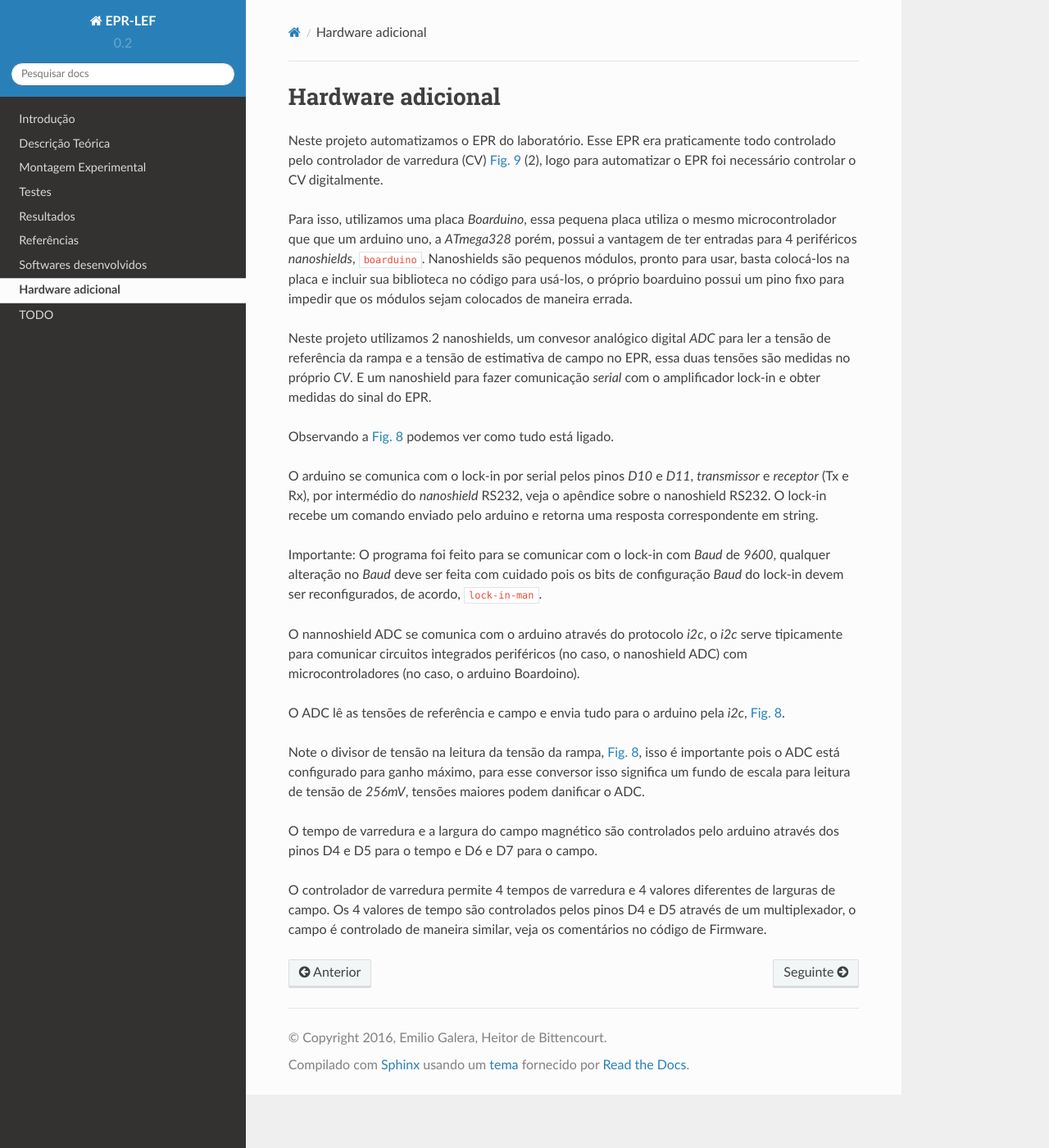
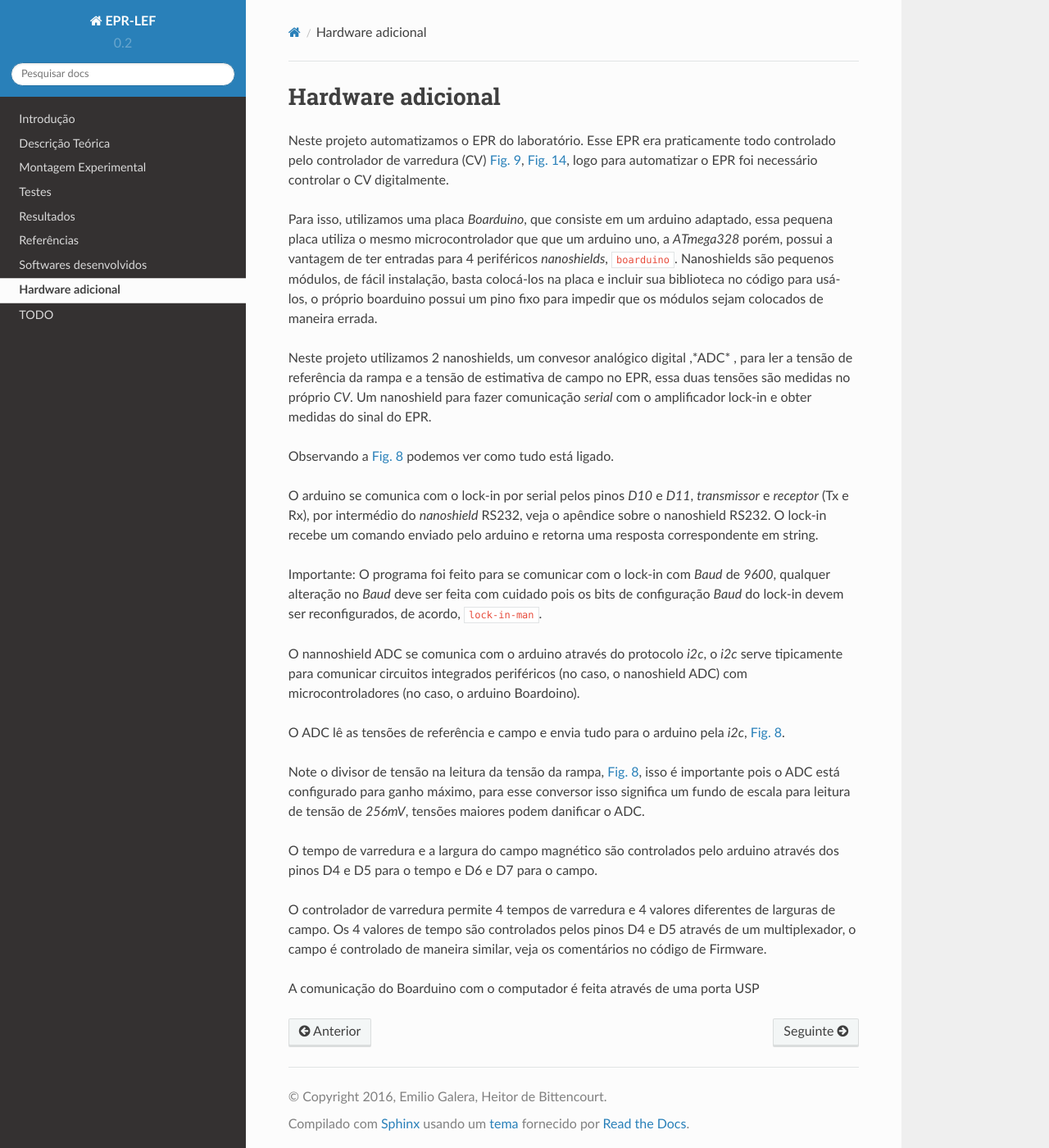
Before and after one commit to heitorPB/EPR-LEF, a Sphinx documentation site: the page built from doc/Hardware.rst, in a window 1280 px wide and 1400 px high. Shown: the whole window at 82% size. Built offline with Sphinx 7.4.7 and the Read the Docs theme 2.0.0, drawn with Linux system fonts in a browser that asks for light colours; cross-references to code outside the pages are shown as plain code.

Commit message:
Fim do Hardware

```diff
--- a/doc/Hardware.rst
+++ b/doc/Hardware.rst
@@ -3,19 +3,21 @@ Hardware adicional
 ==================
 
 Neste projeto automatizamos o EPR do laboratório. Esse EPR era praticamente
-todo controlado pelo controlador de varredura (CV) :numref:`fig_sala` (2), logo
-para automatizar o EPR foi necessário controlar o CV digitalmente.
+todo controlado pelo controlador de varredura (CV) :numref:`fig_sala`,
+:numref:`fig_controlador_varredura`, logo para automatizar o EPR foi necessário
+controlar o CV digitalmente.
 
-Para isso, utilizamos uma placa *Boarduino*, essa pequena placa utiliza o mesmo
-microcontrolador que que um arduino uno, a *ATmega328* porém, possui a vantagem
-de ter entradas para 4 periféricos *nanoshields*, :cite:`boarduino`.
-Nanoshields são pequenos módulos, pronto para usar, basta colocá-los na placa e
-incluir sua biblioteca no código para usá-los, o próprio boarduino possui um
-pino fixo para impedir que os módulos sejam colocados de maneira errada.
+Para isso, utilizamos uma placa *Boarduino*, que consiste em um arduino
+adaptado, essa pequena placa utiliza o mesmo microcontrolador que que um
+arduino uno, a *ATmega328* porém, possui a vantagem de ter entradas para 4
+periféricos *nanoshields*, :cite:`boarduino`. Nanoshields são pequenos módulos,
+de fácil instalação, basta colocá-los na placa e incluir sua biblioteca no
+código para usá-los, o próprio boarduino possui um pino fixo para impedir que
+os módulos sejam colocados de maneira errada.
 
-Neste projeto utilizamos 2 nanoshields, um convesor analógico digital *ADC*
+Neste projeto utilizamos 2 nanoshields, um convesor analógico digital ,*ADC* ,
 para ler a tensão de referência da rampa e a tensão de estimativa de campo no
-EPR, essa duas tensões são medidas no próprio *CV*. E um nanoshield para fazer
+EPR, essa duas tensões são medidas no próprio *CV*. Um nanoshield para fazer
 comunicação *serial* com o amplificador lock-in e obter medidas do sinal do
 EPR.
 
@@ -52,3 +54,5 @@ O controlador de varredura permite 4 tempos de varredura e 4 valores diferentes
 de larguras de campo. Os 4 valores de tempo são controlados pelos pinos D4 e D5
 através de um multiplexador, o campo é controlado de maneira similar, veja os
 comentários no código de Firmware.
+
+A comunicação do Boarduino com o computador é feita através de uma porta USP
```
